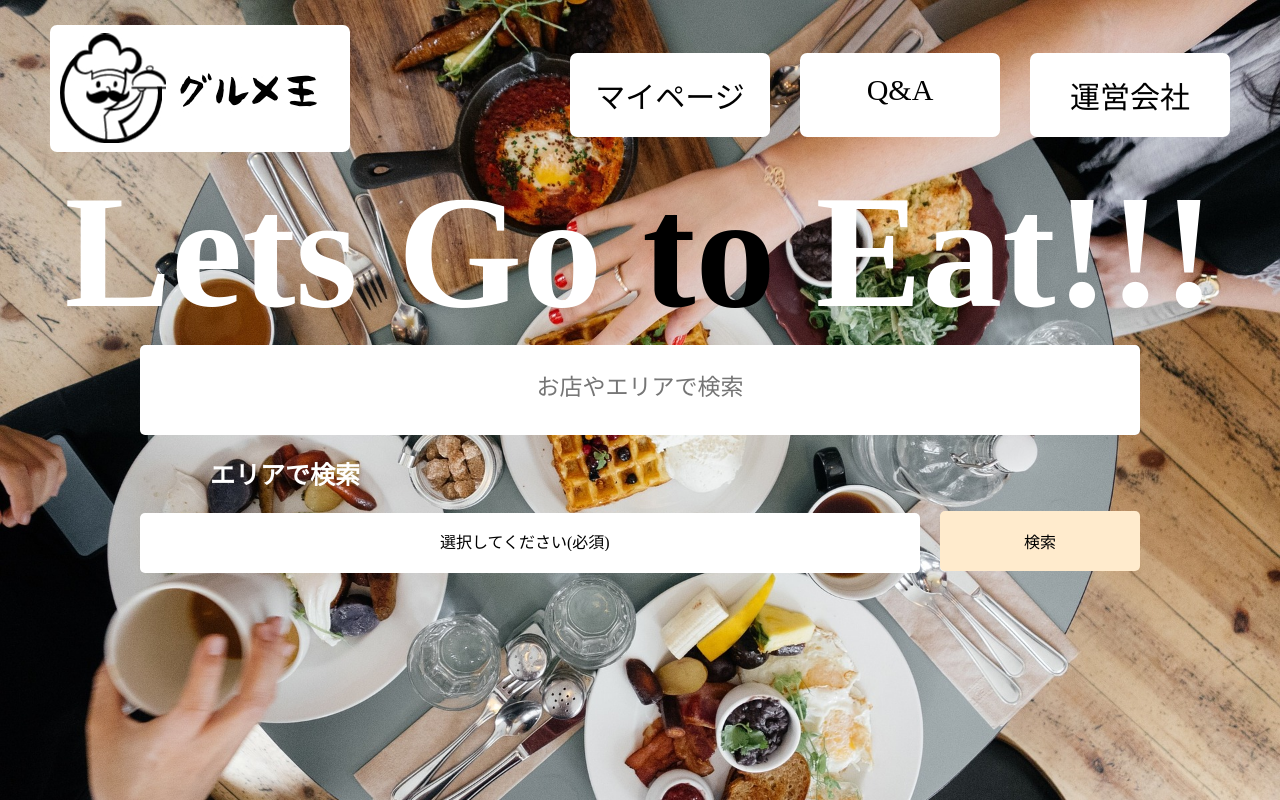
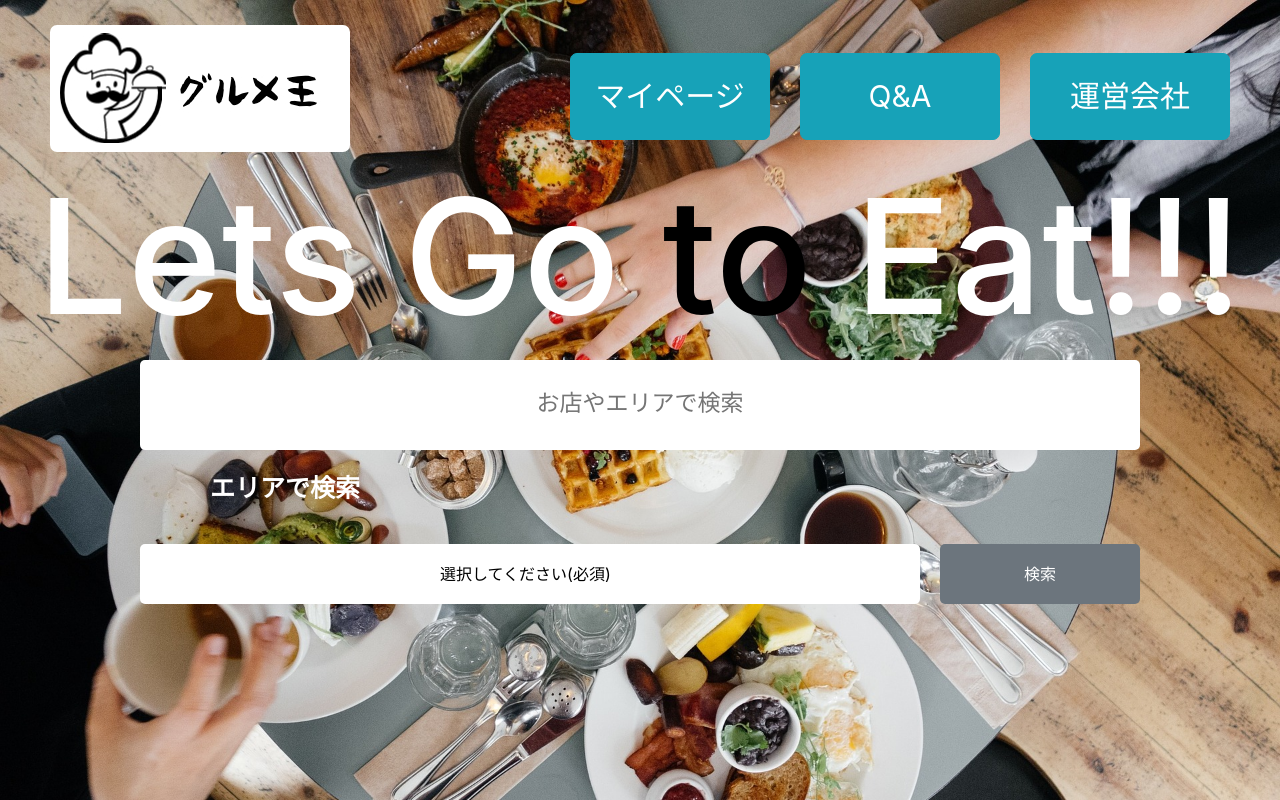
Before and after one commit to yoichi3223/portfolio-gallerys, a plain HTML site: page index.html in a window 1280 px wide. Drawn offline with nearby package versions, Linux system fonts and the light colour scheme; some packages are replaced by stand-ins of ours.

Commit message:
bootstrap add

```diff
--- a/index.html
+++ b/index.html
@@ -4,21 +4,25 @@
   <meta charset="UTF-8">
   <meta name="viewport" content="width=device-width, initial-scale=1.0">
   <title>グルメ王</title>
+  <link rel="stylesheet" href="https://stackpath.bootstrapcdn.com/bootstrap/4.5.0/css/bootstrap.min.css" integrity="sha384-9aIt2nRpC12Uk9gS9baDl411NQApFmC26EwAOH8WgZl5MYYxFfc+NcPb1dKGj7Sk" crossorigin="anonymous">
   <link rel = "stylesheet" href = "https://unpkg.com/ress/dist/ress.min.css">
   <link rel = "stylesheet" href = "style.css">
 </head>
 <body>
+
   <div id = "cover">
         <header class = "page-header wrapper" >
           <h1><a><img src = "images/logo.jpg" id = "logo"></a></h1>
             <nav>
               <ul>
-      <li class ="item">マイページ</li>
-      <li class ="item">Q&A</li>
-      <li class ="item">運営会社</li>
+                <li class="btn btn-info">マイページ</li>
+                <li class="btn btn-info">Q&A</li>
+                <li class="btn btn-info">運営会社</li>
               </ul>
             </nav>
         </header>
+
+
     <h1 class = "main-header">Lets Go <span>to</span> Eat!!!</h1>
             <div class = "main-contents">
                 <form>
@@ -41,7 +45,7 @@
                             <option>墨田区</option>
                             <option>世田谷区</option>
                             <option>台東区</option>
-             v<option>千代田区</option>
+                            <option>千代田区</option>
                             <option>中央区</option>
                             <option>豊島区</option>
                             <option>中野区</option>
@@ -49,24 +53,10 @@
                             <option>文京区</option>
                             <option>港区</option>
                             <option>目黒区</option>
-             <input type="submit" value = "検索" class = "search">
+                        <input type="submit" value = "検索" class = "btn2 btn-secondary">
                     </select>
                   </form>
-
-
-
                 </div>
-
-
-
-
-
-
-
-
-
-
               </div>
-
             </body>
           </html>
--- a/style.css
+++ b/style.css
@@ -23,7 +23,7 @@ ul {
 
 }
 
-.item {
+.btn {
   width: 200px;
   text-align: center;
   list-style: none;
@@ -31,7 +31,15 @@ ul {
   font-size: 30px;
   padding: 20px 20px;
   border-radius: 7px;
-  background-color: #ffffff;
+}
+
+.btn2 {
+  width: 200px;
+  height: 60px;
+  color: #ffffff;
+  border-radius: 5px;
+  margin-left: 20px;
+
 }
 
 
@@ -77,13 +85,3 @@ form p {
   border-radius: 5px;
   padding-left: 30%;
 }
-
-.search {
-  width: 200px;
-  height: 60px;
-  background-color: #ffffff;
-  border-radius: 5px;
-  margin-left: 20px;
-  background-color: blanchedalmond;
-
-}
```
Lines whose indentation alone changed are shown as unchanged.
